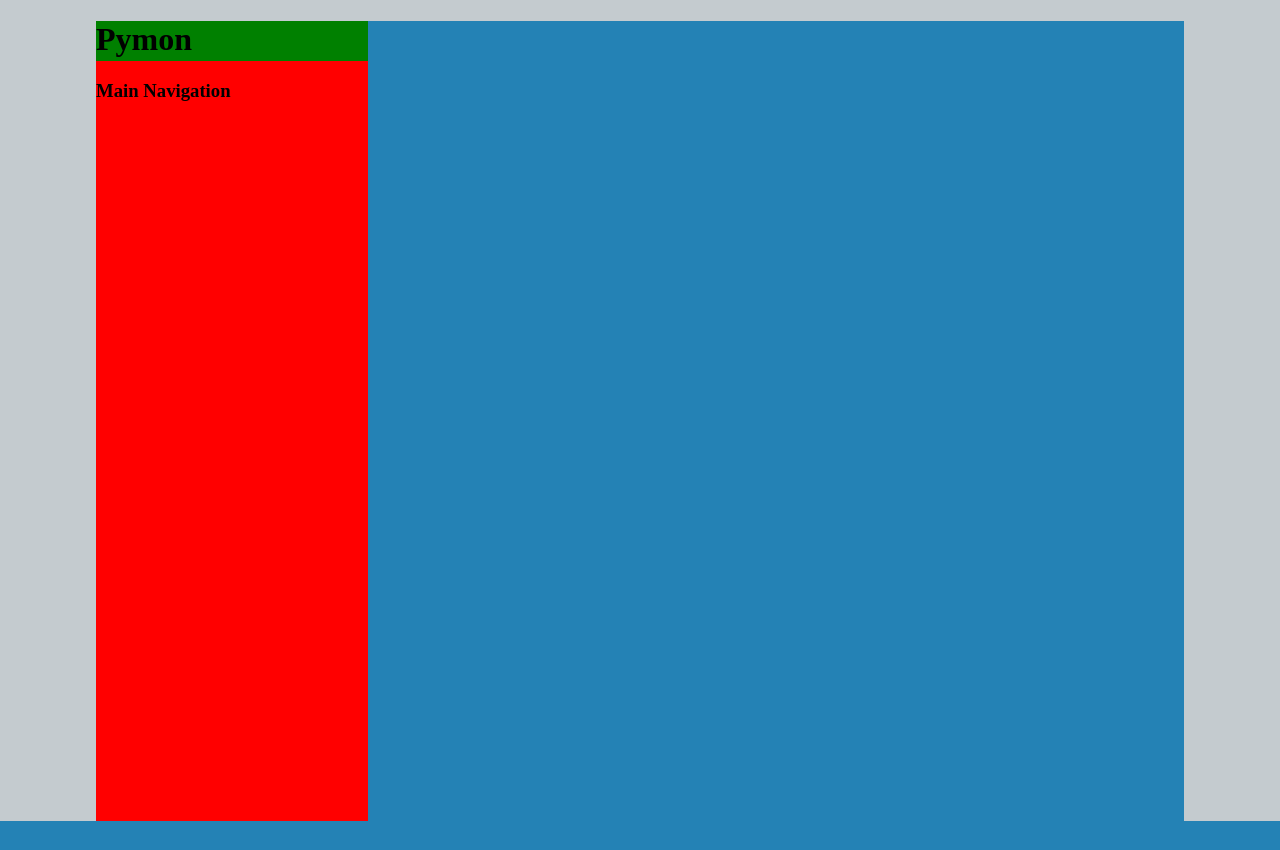
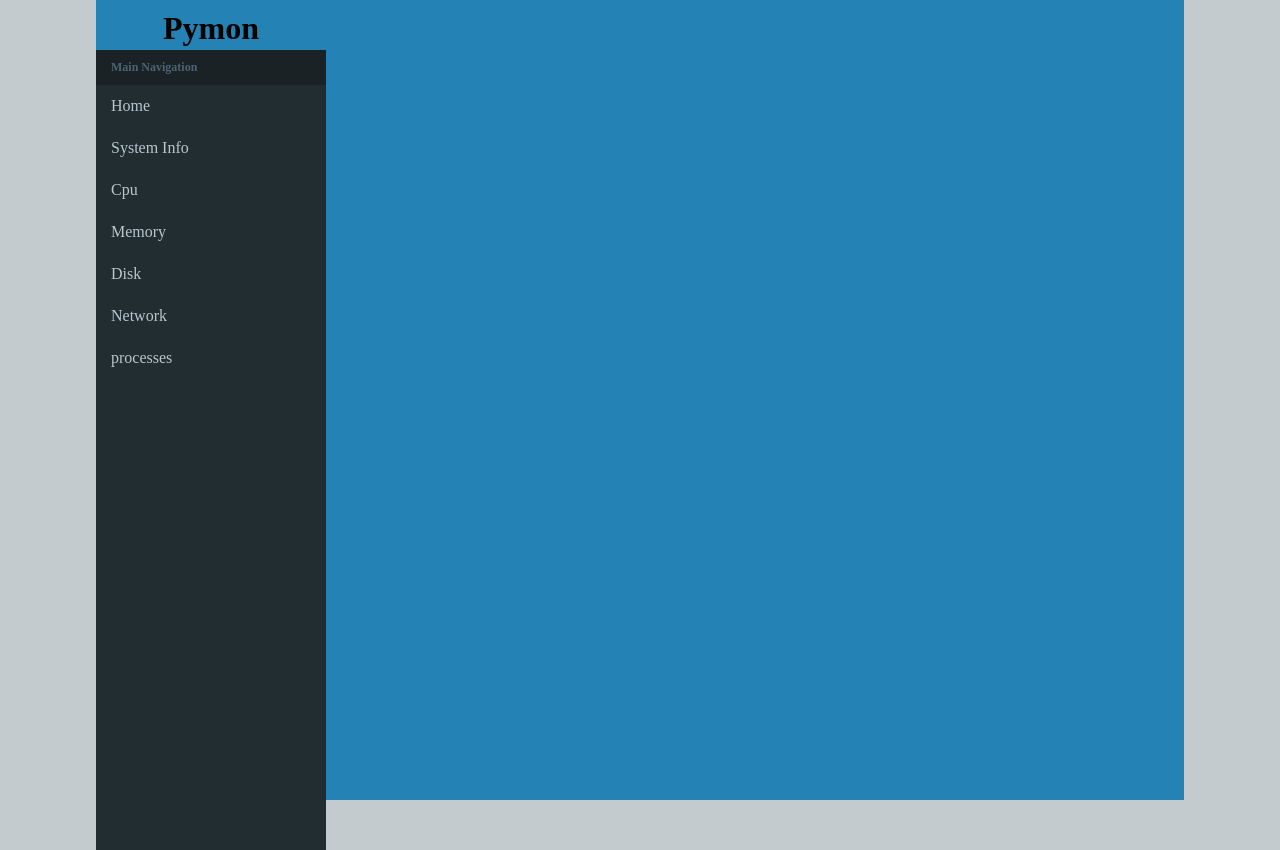
Before and after one commit to JamieCoupe/pymon, a Flask app: page /home in a window 1280 px wide. Before the commit the page ends 821 px from the top, so only its background shows below. Run offline with Flask 2, Linux system fonts and the light colour scheme.

Commit message:
Added cSS to webpage

```diff
--- a/app/routes.py
+++ b/app/routes.py
@@ -45,7 +45,7 @@ def get_index():
                            virtual_memory=virtual_memory, swap_memory=swap_memory,
                            disk_partitions=disk_partition_info, disk_io=disk_io,
                            network_interfaces=network_interfaces, network_io=network_io,
-                           processes=process_df)
+                           processes=process_df.to_string())
 
 
 @app.route('/home')
--- a/app/static/style.css
+++ b/app/static/style.css
@@ -6,16 +6,55 @@
     background-color: #2482b5;
 }
 
-.nav_section {
-    width: 25%;
+.sidebar {
+    position: absolute;
+    width: 230px;
     height: 100%;
-    background-color: red;
+    background-color: #222d32;
+    color: #333;
 }
 
-.nav_header {
-    width: 100%;
-    height: 5%;
-    background-color: green;
+.sidebar a {
+    color: #b8c7ce;
+}
+
+.nav-button {
+    padding: 12px 5px 12px 15px;
+    display: block;
+    text-decoration: none;
+}
+
+.nav-button a {
+    text-decoration: none;
+}
+
+li:hover{
+    color: #fff;
+    background: #1e282c;
+    border-left-color: #3c8dbc;
+}
+
+#logo {
+    margin: 0;
+    padding-top: 10px;
+    text-align: center;
+}
+
+#logo-container {
+    display: block;
+    width: 230px;
+}
+
+#nav-title {
+    margin: 0;
+    padding: 10px 25px 10px 15px;
+    color: #4b646f;
+    background: #1a2226;
+    font-size: 12px;
+}
+
+header {
+    height: 50px;
 }
 
 html, body {
--- a/app/templates/home.html
+++ b/app/templates/home.html
@@ -7,16 +7,44 @@
 </head>
 <body>
     <div class="wrapper">
-        <div class="nav_section">
-            <div class="nav_header">
-                <h1>Pymon</h1>
-            </div>
-            <div class="nav_body">
-                <h3>Main Navigation</h3>
+        <header>
+            <span id="logo-container">
+                <h1 id="logo">Pymon</h1>
+            </span>
+        </header>
+        <aside class="sidebar">
+                <h3 id="nav-title">Main Navigation</h3>
+                <div class="nav-body">
+                    <li class="nav-button">
+                        <a href="/home">Home</a>
+                    </li>
 
-            </div>
-        </div>
-        <div class="body_section"></div>
+                    <li class="nav-button">
+                        <a href="/sysinfo">System Info</a>
+                    </li>
+
+                    <li class="nav-button">
+                        <a href="/cpu">Cpu</a>
+                    </li>
+
+                    <li class="nav-button">
+                        <a href="/memory">Memory</a>
+                    </li>
+
+                    <li class="nav-button">
+                        <a href="/disk">Disk</a>
+                    </li>
+
+                    <li class="nav-button">
+                        <a href="/network">Network</a>
+                    </li>
+
+                    <li class="nav-button">
+                        <a href="/processes">processes</a>
+                    </li>
+                </div>
+        </aside>
+        <div class="body-section"></div>
     </div>
 </body>
 </html>
```
